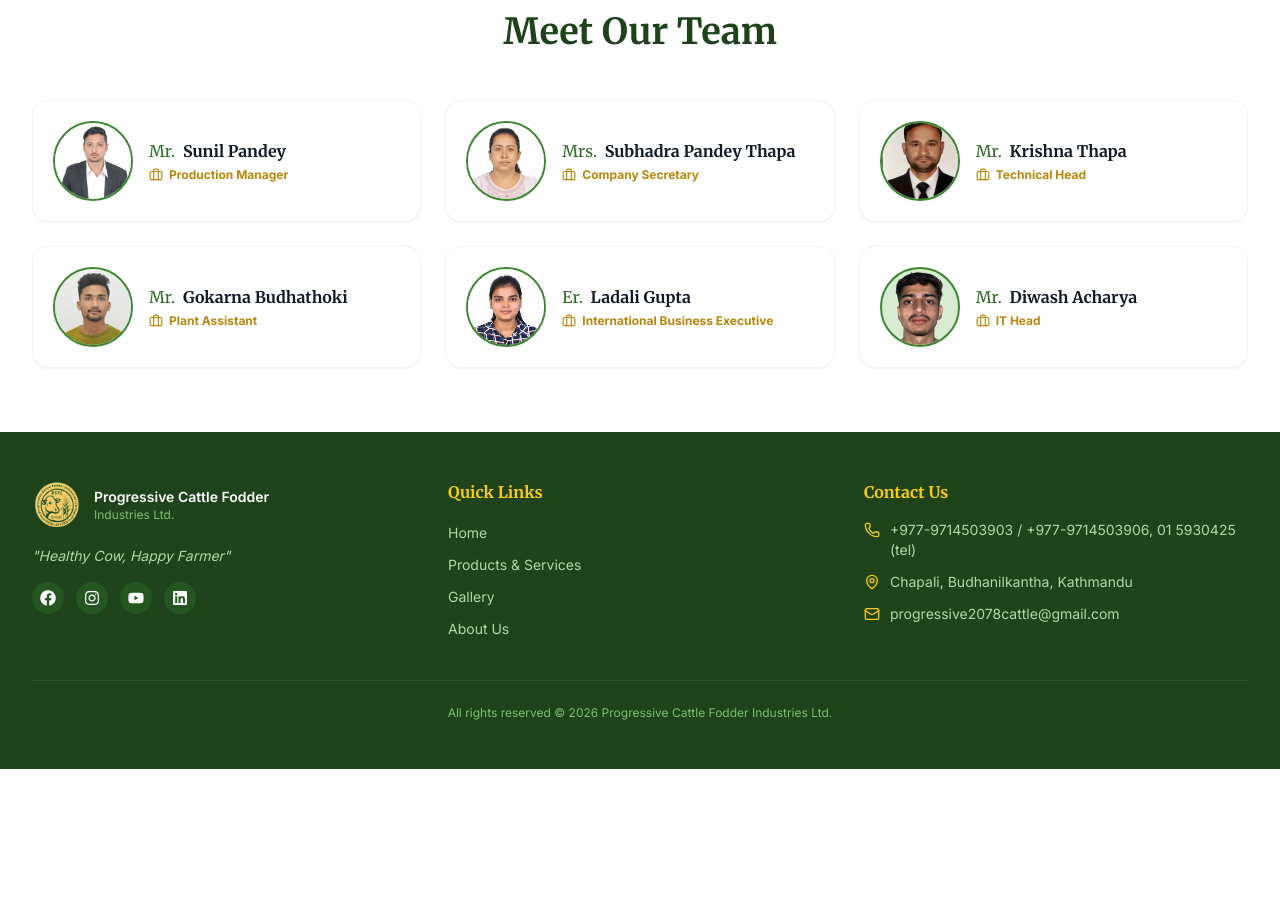
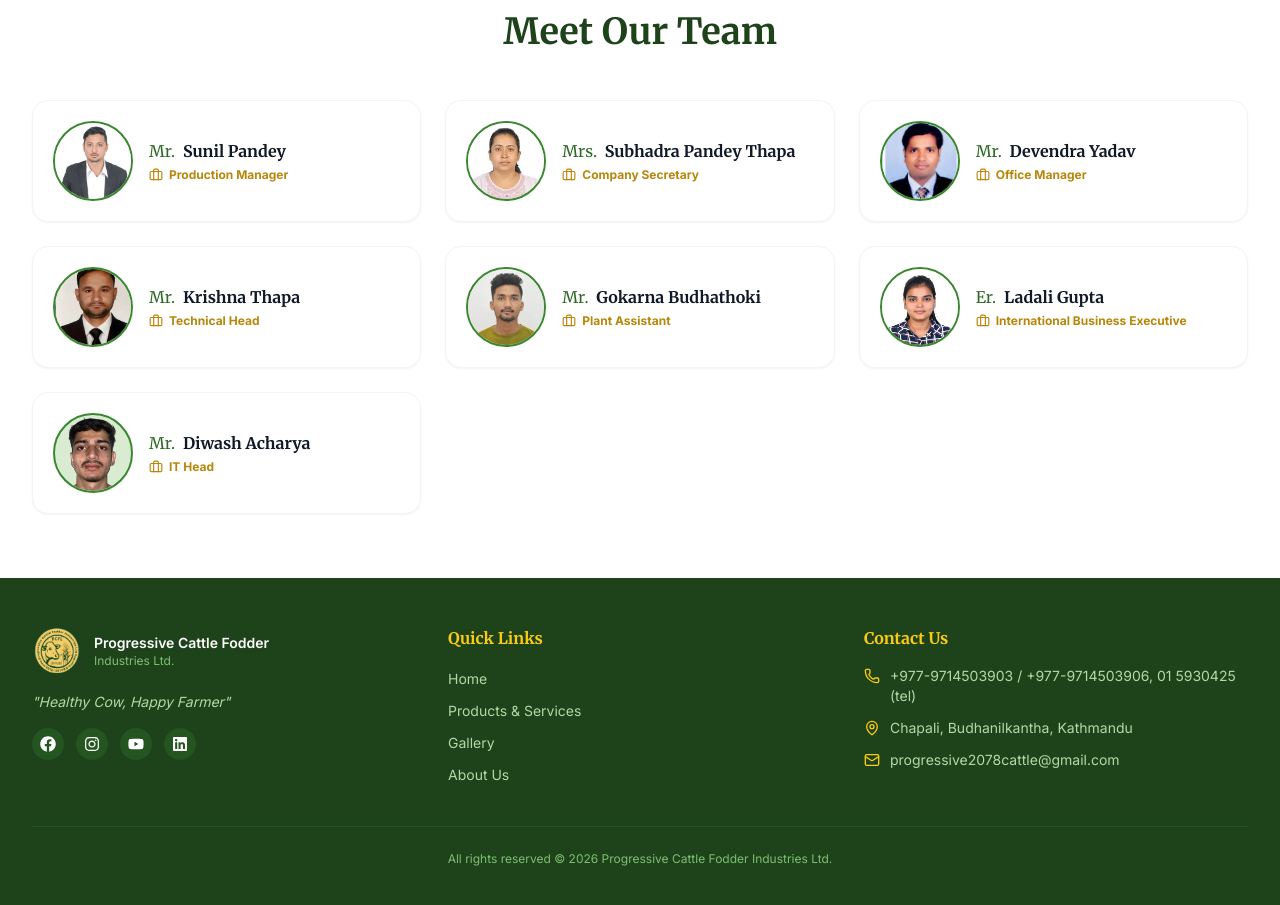
Before and after one commit to progressivecattlefodder-commits/PCFL_FRONTEND, a Next.js app: page /about in a window 1280 px wide. Shown: the part 2660-3565 px from the top of the page. Before the commit the page ends 3429 px from the top, so only its background shows below. Built offline with nearby package versions, Linux system fonts and the light colour scheme; no server answers.

Commit message:
Fallback_Emp+

```diff
--- a/src/app/about/page.tsx
+++ b/src/app/about/page.tsx
@@ -97,6 +97,13 @@ const FALLBACK_EMPLOYEES: EmployeeUser[] = [
     avatar_url: '/images/Personalities/emp_2.webp',
   },
   {
+    id: 5,
+    status: 'Mr.',
+    full_name: 'Devendra Yadav',
+    title: 'Office Manager',
+    avatar_url: '/images/Personalities/emp_7.jpeg',
+  },
+  {
     id: 7,
     status: 'Mr.',
     full_name: 'Krishna Thapa',
@@ -118,7 +125,7 @@ const FALLBACK_EMPLOYEES: EmployeeUser[] = [
     avatar_url: '/images/Personalities/emp_5.png',
   },
   {
-    id: 5,
+    id: 6,
     status: 'Mr.',
     full_name: 'Diwash Acharya',
     title: 'IT Head',
```
Also changed, not shown: public/images/Personalities/emp_7.jpeg (added).
